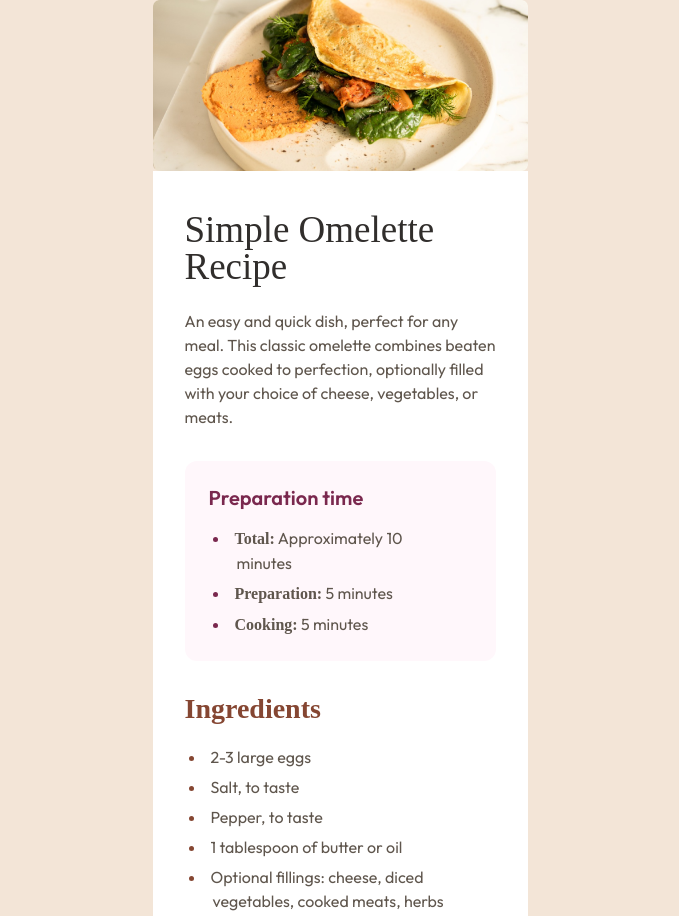
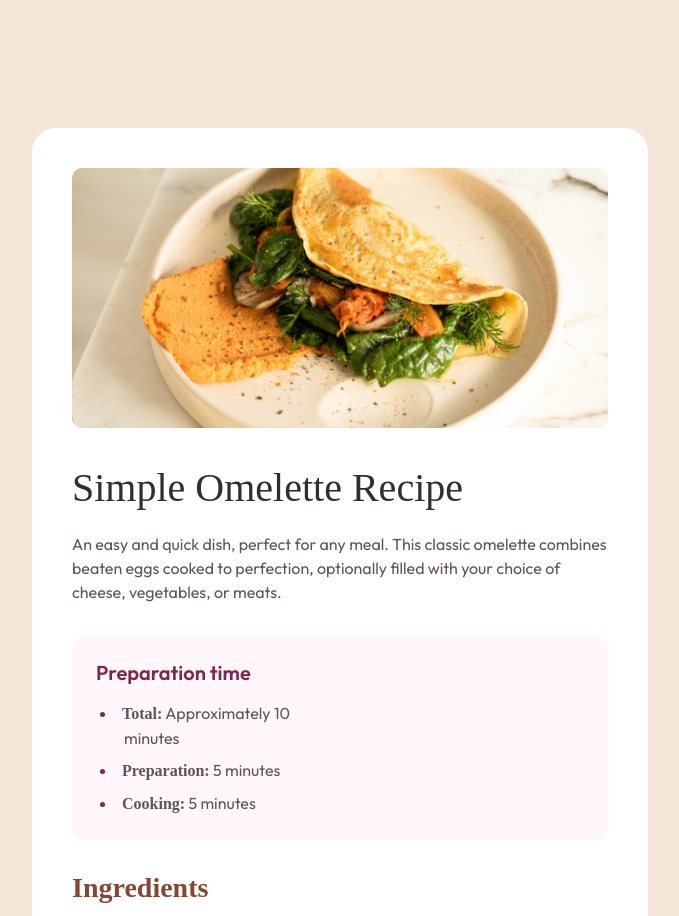
Before and after one commit to GBaga/Project-9-Puga-recipe-page, a plain HTML site: page index.html in a window 1280 px wide. Shown: the top 916 px of the page, without its empty margins (300-979 px from the left). Drawn offline with Linux system fonts and the light colour scheme; a web font is replaced by a local one.

Commit message:
responsive

```diff
--- a/styles/style.css
+++ b/styles/style.css
@@ -15,6 +15,21 @@ main {
     margin: auto;
 }
 
+/* tablets */
+@media only screen and (min-width: 768px) {
+    main {
+        width: 768px;
+        margin: 128px auto;
+    }
+}
+
+/* desktop */
+@media only screen and (min-width: 1440px) {
+    main {
+        width: 1440px;
+    }
+}
+
 /* for all the texts and list items, except h1, h2, h3 */
 p,
 li,
@@ -29,16 +44,37 @@ table span {
 
 /* image div */
 .image-box {
-    width: 375px;
+    width: 100%;
     height: 171px;
     border-radius: 0;
+    margin: auto;
     /* background-image: url(../assets/images/top-image.png);
     background-position: center;
     background-size: cover; */
 }
 
+/* tablets */
+@media only screen and (min-width: 768px) {
+    .image-box {
+        width: 616px;
+        height: 300px;
+        padding: 40px 40px 0 40px;
+        background-color: white;
+        border-radius: 24px 24px 0 0;
+    }
+}
+
+/* desktop */
+@media only screen and (min-width: 1440px) {
+    .image-box {
+        width: 736px;
+    }
+}
+
+
 .top-image {
     width: 100%;
+    height: 100%;
     border-radius: 0;
 }
 
@@ -49,6 +85,23 @@ section {
     display: flex;
     flex-direction: column;
     gap: 32px;
+    margin: auto;
+}
+
+/* tablets */
+@media only screen and (min-width: 768px) {
+    section {
+        padding: 40px;
+        width: 616px;
+        border-radius: 0 0 24px 24px;
+    }
+}
+
+/* desktop */
+@media only screen and (min-width: 1440px) {
+    section {
+        width: 736px;
+    }
 }
 
 .introduction-box {
@@ -63,6 +116,15 @@ h1 {
     font-weight: 400;
     line-height: 1;
 }
+
+/* tablets */
+@media only screen and (min-width: 768px) {
+    h1 {
+        font-size: 4rem;
+    }
+
+}
+
 
 .h1-description {
     font-family: "Outfit";
@@ -82,7 +144,7 @@ ul {
 .instruction-box,
 .nutrion-box {
     display: flex;
-    flex-wrap: wrap;
+    flex-direction: column;
     gap: 24px;
 }
 
@@ -146,6 +208,21 @@ ol strong {
     /* line-height: 147%; */
 }
 
+
+/* tablets */
+@media only screen and (min-width: 768px) {
+
+    .preparation-time li,
+    .ingredients li,
+    .instruction-box li {
+        margin-bottom: 8px;
+        line-height: 150%;
+    }
+
+
+}
+
+
 .preparation-time li:last-child,
 .ingredients li:last-child,
 .instruction-box li:last-child {
```
